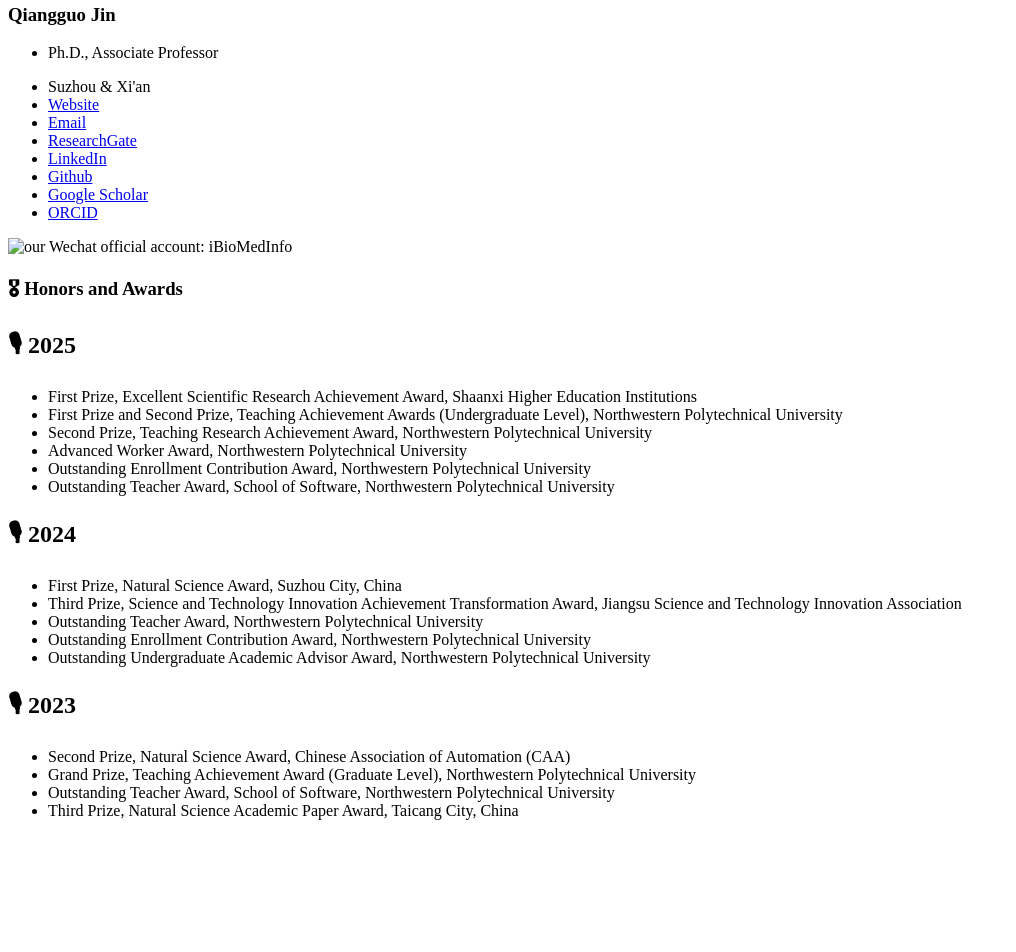
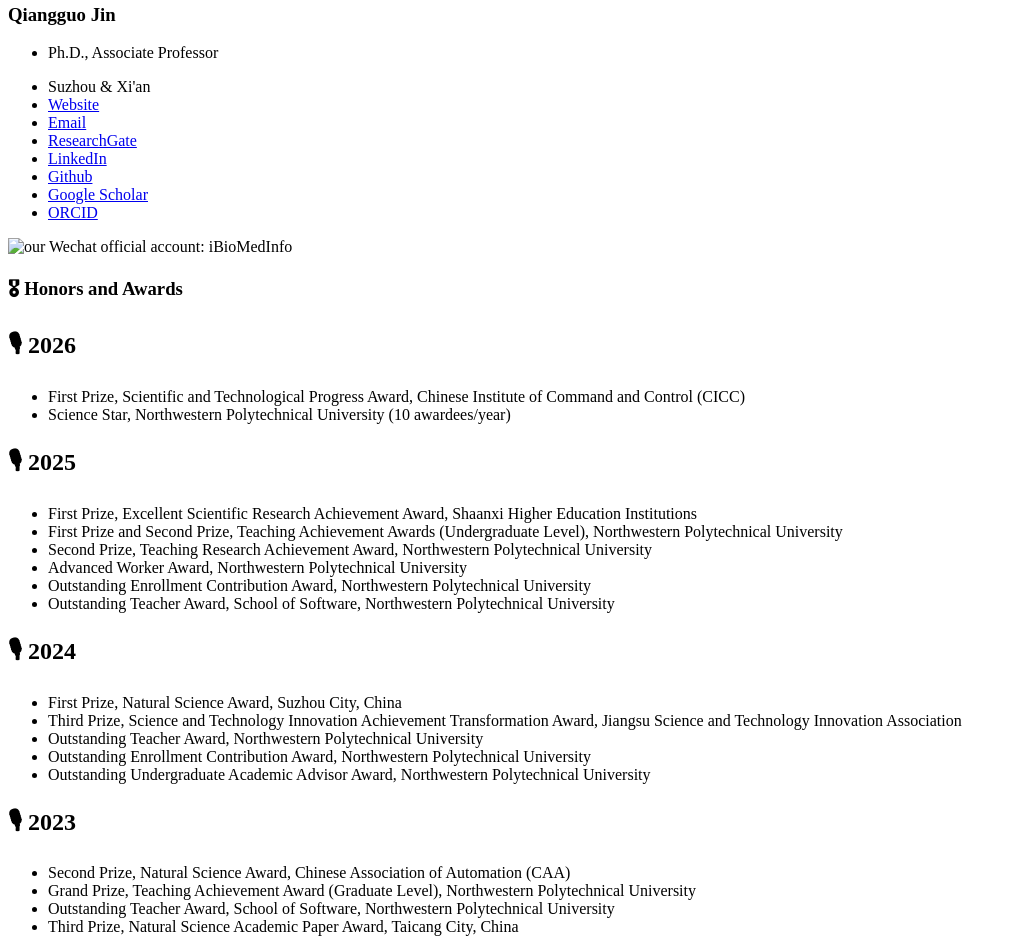
Before and after one commit to qgking/qgking.github.io, a Jekyll site: the page built from _pages/includes/honers.md, in a window 1280 px wide. Shown: the part 521-1473 px from the top of the page, without its empty margins (0-1016 px from the left). Built offline with Jekyll 4.4.1, drawn with Linux system fonts in a browser that asks for light colours; our own code applies the rules of GitHub Pages for plain Markdown files; before the commit the page ends 1357 px from its top, so only the background shows below that; grey boxes are pictures that could not be loaded.

Commit message:
update honers

```diff
--- a/_pages/includes/honers.md
+++ b/_pages/includes/honers.md
@@ -1,4 +1,8 @@
 # 🎖 Honors and Awards
+## 🎙 2026
+- First Prize, Scientific and Technological Progress Award, Chinese Institute of Command and Control (CICC)
+- Science Star, Northwestern Polytechnical University (10 awardees/year)
+
 ## 🎙 2025
 - First Prize, Excellent Scientific Research Achievement Award, Shaanxi Higher Education Institutions
 - First Prize and Second Prize, Teaching Achievement Awards (Undergraduate Level), Northwestern Polytechnical University
```
